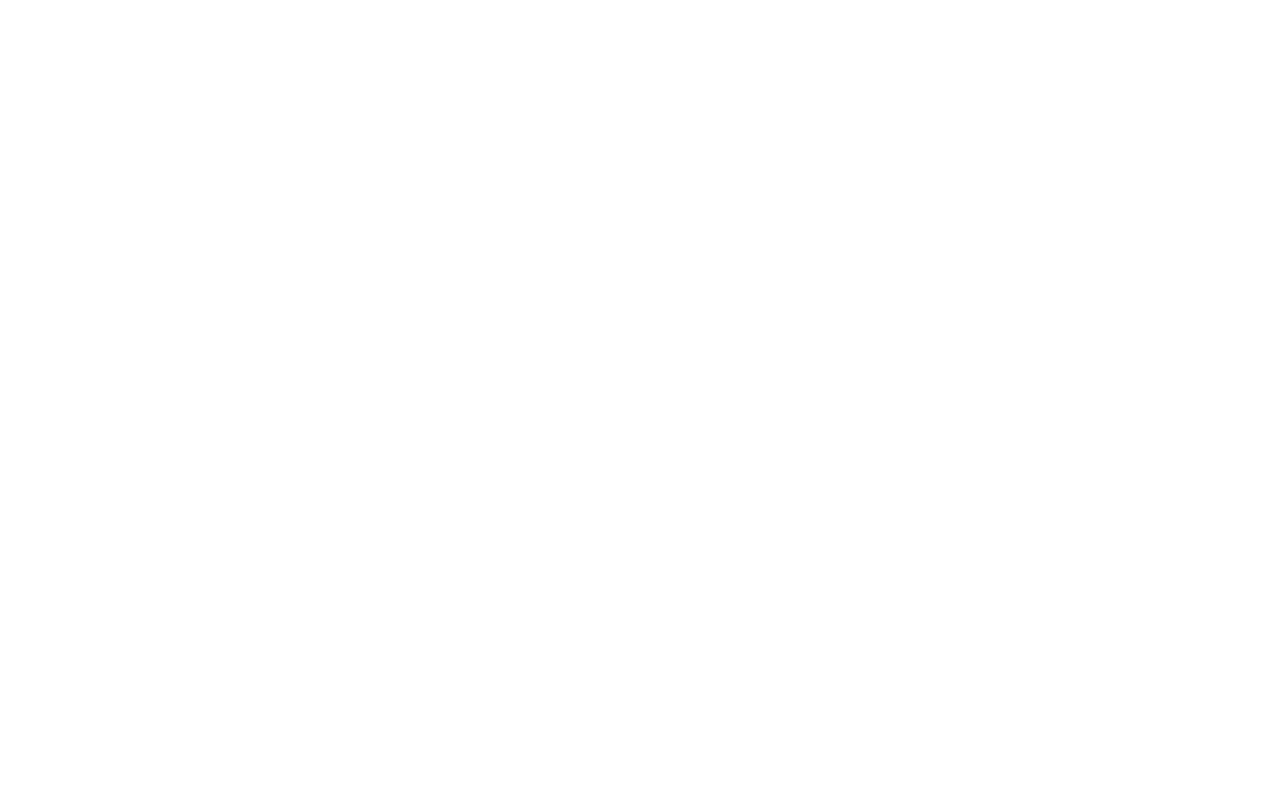
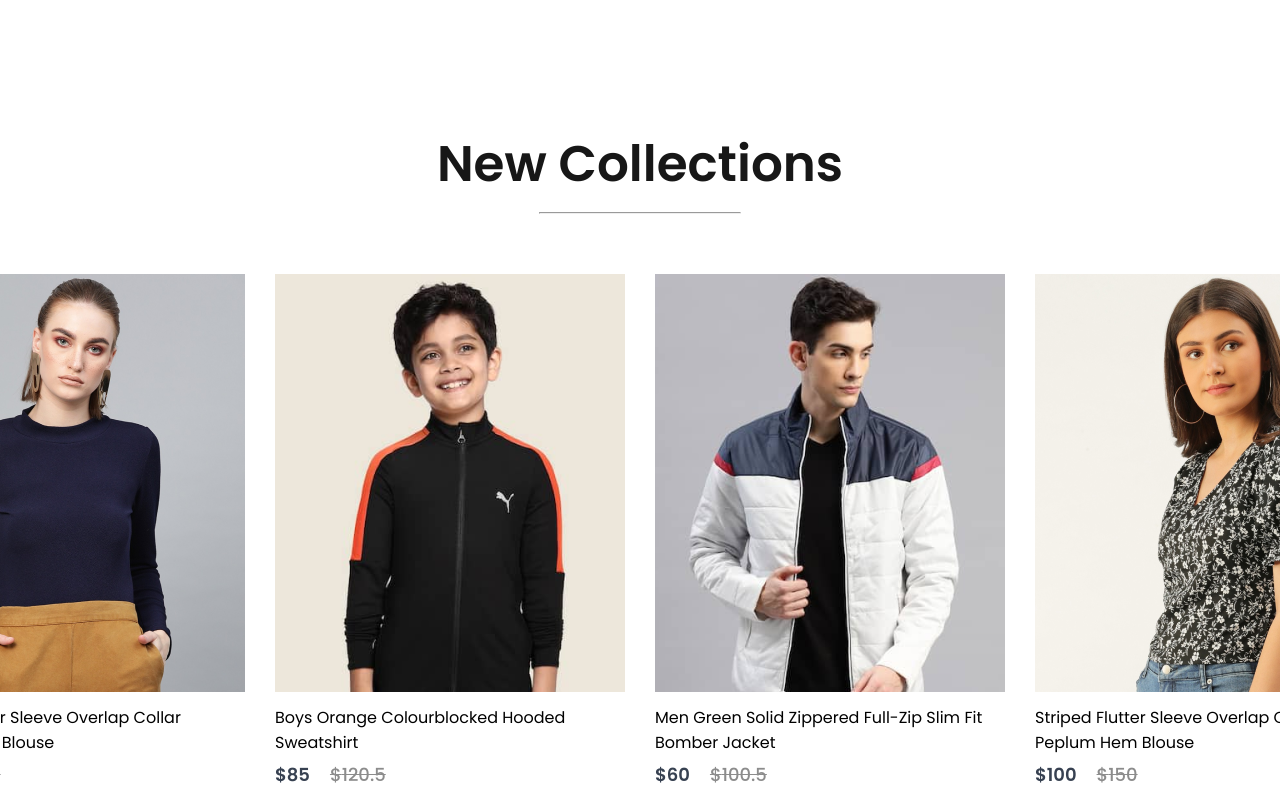
Before and after one commit to Abdullah-Muslim-097/Full-Stack-E-Commerce-Website-React-JS-Node-JS-Express-MongoDB, a React (Create React App) app: page / in a window 1280 px wide. Shown: the part 2120-2920 px from the top of the page. Before the commit the page ends 2247 px from the top, so only its background shows below. Built offline with nearby package versions, Linux system fonts and the light colour scheme.

Commit message:
Add NewCollections component with styling and integrate into Shop page

```diff
--- /dev/null
+++ b/src/Components/NewCollections/NewCollections.css
@@ -0,0 +1,23 @@
+.NewCollections {
+    display: flex;
+    flex-direction: column;
+    align-items: center;
+    gap: 10px;
+    height: 90vh;
+}
+.NewCollections h1 {
+    color: #171717;
+    font-size: 50px;
+    font-weight: 600;
+}.NewCollections hr {
+    width: 200px;
+    height: 6px;
+    border-radius: 10px;
+    background: #252525;
+}
+.collections{
+    display: grid;
+    grid-template-columns: 1fr 1fr 1fr 1fr;
+    margin-top: 50px;
+    gap: 30px;
+}
--- /dev/null
+++ b/src/Components/NewCollections/NewCollections.jsx
@@ -0,0 +1,20 @@
+import React from 'react'
+import './NewCollections.css'
+import new_collection from '../Assets/new_collections'
+import Item from '../Item/Item'
+
+const NewCollections = () => {
+  return (
+    <div className='NewCollections'>
+      <h1>New Collections</h1>
+      <hr />
+      <div className="collections">
+        {new_collection.map((item,i)=>{
+          return <Item key={i} id={item.id} name={item.name} image={item.image} new_price={item.new_price} old_price={item.old_price} />
+        })}
+      </div>
+    </div>
+  )
+}
+
+export default NewCollections
--- a/src/Pages/Shop.jsx
+++ b/src/Pages/Shop.jsx
@@ -2,6 +2,7 @@ import React from 'react'
 import Hero from '../Components/Hero/Hero'
 import Popular from '../Components/Popular/Popular'
 import Offers from '../Components/Offers/Offers'
+import NewCollections from '../Components/NewCollections/NewCollections'
 
 const Shop = () => {
   return (
@@ -9,6 +10,7 @@ const Shop = () => {
       <Hero/>
       <Popular/>
       <Offers/>
+      <NewCollections/>
     </div>
   )
 }
```
